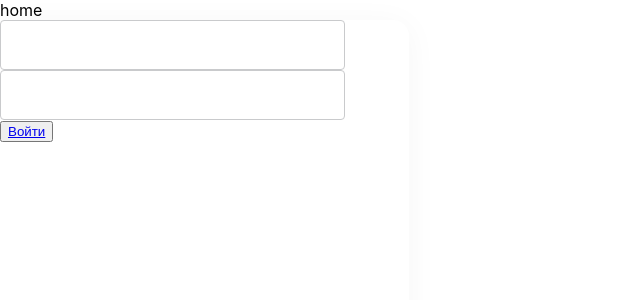
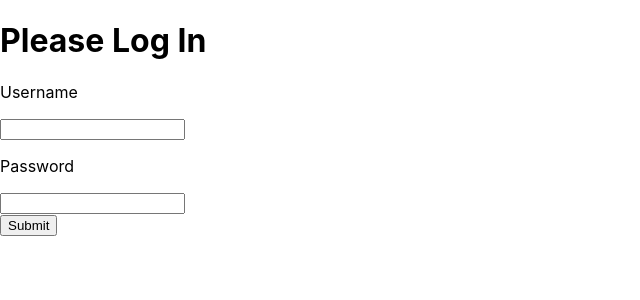
Before and after one commit to kovalvladik/hotel, a React (Create React App) app: page / in a window 1280 px wide. Shown: the top 300 px of the page, without its empty margins (0-640 px from the left). Built offline with nearby package versions, Linux system fonts and the light colour scheme.

Commit message:
add token

```diff
--- a/package.json
+++ b/package.json
@@ -10,6 +10,9 @@
     "@testing-library/jest-dom": "^5.16.4",
     "@testing-library/react": "^12.1.4",
     "@testing-library/user-event": "^13.5.0",
+    "cors": "^2.8.5",
+    "express": "^4.17.3",
+    "prop-types": "^15.8.1",
     "react": "^18.0.0",
     "react-dom": "^18.0.0",
     "react-redux": "^7.2.8",
--- a/src/ components/AuthWindow.css
+++ b/src/ components/AuthWindow.css
@@ -6,6 +6,8 @@
 
     box-shadow: 0px 4px 33px rgba(0, 0, 0, 0.04);
     border-radius: 16px;
+
+    margin-left: 50px;
 }
 .AuthWindow_input{
     height: 50px;
--- a/src/ components/AuthWindow.jsx
+++ b/src/ components/AuthWindow.jsx
@@ -13,7 +13,7 @@ const AuthWindow = () => {
       setEmail(e.target.value)
     }
     const handlePass = (e) => {
-      setEmail(e.target.value)
+        setPass(e.target.value)
     }
     console.log(email)
     console.log(pass)
--- a/src/App.js
+++ b/src/App.js
@@ -2,8 +2,17 @@ import './App.css';
 import {  Route, Routes, Link} from "react-router-dom";
 import SearchPage from "./Pages/SearchPage";
 import Home from "./Pages/Home";
+import useToken from "./hooks/use-token";
+import Login from "./Pages/ Login";
 
 function App() {
+
+    const { token, setToken } = useToken();
+
+    if(!token) {
+        return <Login setToken={setToken} />
+    }
+
   return (
       <>
 
--- a/src/Pages/ Login.jsx
+++ b/src/Pages/ Login.jsx
@@ -1,11 +1,50 @@
-import React from 'react';
+import React, { useState } from 'react';
+import PropTypes from 'prop-types';
 
-const Login = () => {
-    return (
-        <div>
+async function loginUser(credentials) {
+    return fetch('http://localhost:8080/login', {
+        method: 'POST',
+        headers: {
+            'Content-Type': 'application/json'
+        },
+        body: JSON.stringify(credentials)
+    })
+        .then(data => data.json())
+}
 
+export default function Login({ setToken }) {
+    const [username, setUserName] = useState();
+    const [password, setPassword] = useState();
+
+    const handleSubmit = async e => {
+        e.preventDefault();
+        const token = await loginUser({
+            username,
+            password
+        });
+        setToken(token);
+    }
+
+    return(
+        <div className="login-wrapper">
+            <h1>Please Log In</h1>
+            <form onSubmit={handleSubmit}>
+                <label>
+                    <p>Username</p>
+                    <input type="text" onChange={e => setUserName(e.target.value)} />
+                </label>
+                <label>
+                    <p>Password</p>
+                    <input type="password" onChange={e => setPassword(e.target.value)} />
+                </label>
+                <div>
+                    <button type="submit">Submit</button>
+                </div>
+            </form>
         </div>
-    );
+    )
+}
+
+Login.propTypes = {
+    setToken: PropTypes.func.isRequired
 };
-
-export default Login;
--- /dev/null
+++ b/src/hooks/use-token.js
@@ -0,0 +1,21 @@
+import { useState } from 'react';
+
+export default function useToken() {
+    const getToken = () => {
+        const tokenString = localStorage.getItem('token');
+        const userToken = JSON.parse(tokenString);
+        return userToken?.token
+    };
+
+    const [token, setToken] = useState(getToken());
+
+    const saveToken = userToken => {
+        localStorage.setItem('token', JSON.stringify(userToken));
+        setToken(userToken.token);
+    };
+
+    return {
+        setToken: saveToken,
+        token
+    }
+}
```
Also changed, not shown: server.js (added, +13 -0 lines), 1 other file (tests, documents, lock files or other folders).
